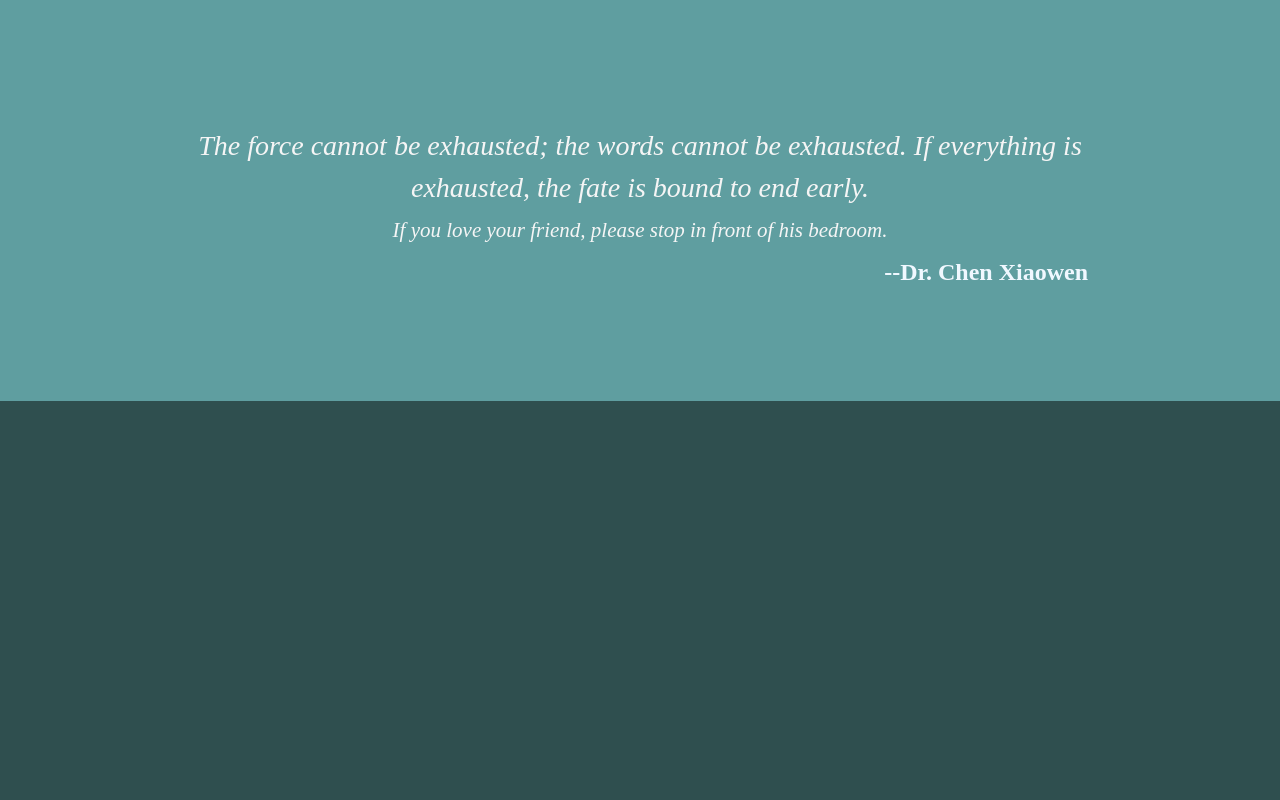
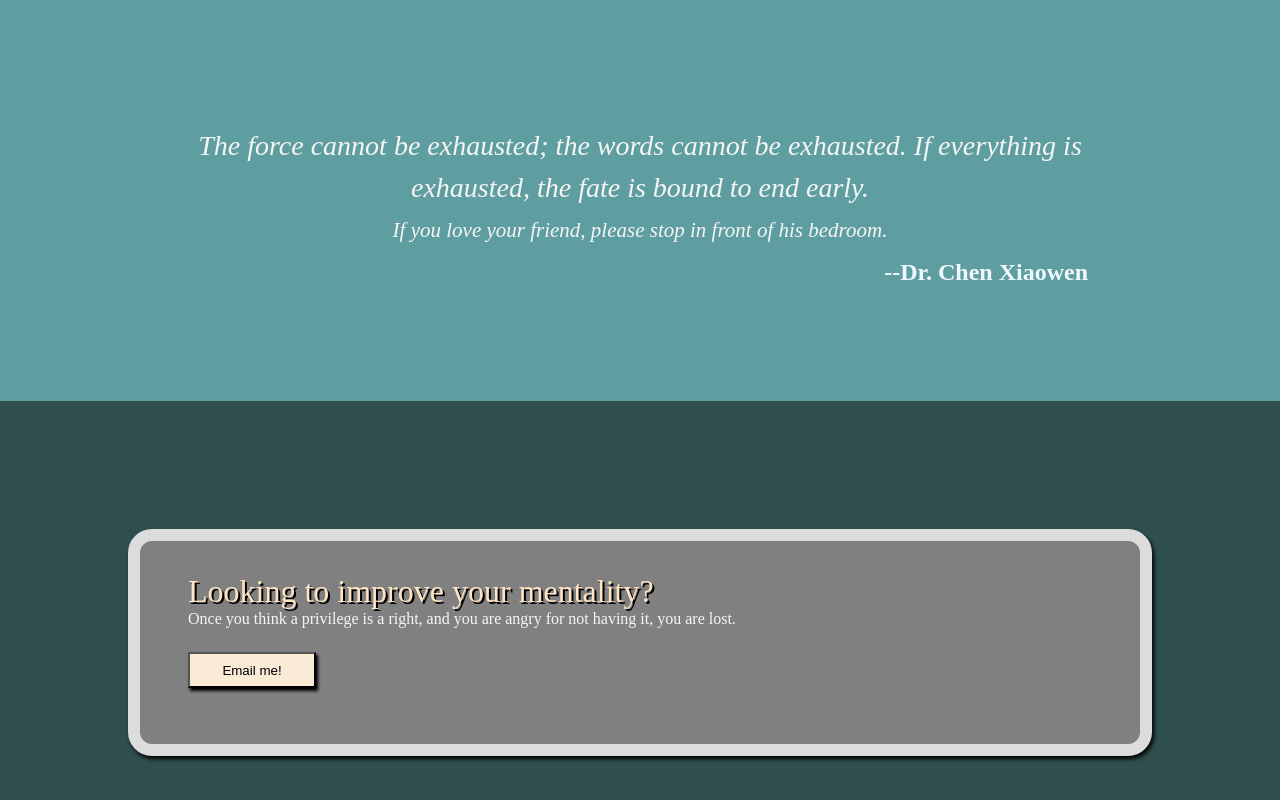
Before and after one commit to apullo777/odin-landing-page, a plain HTML site: page index.html in a window 1280 px wide. Shown: the part 685-1485 px from the top of the page. Before the commit the page ends 1086 px from the top, so only its background shows below. Drawn offline with Linux system fonts and the light colour scheme.

Commit message:
add sign-up section

```diff
--- a/index.html
+++ b/index.html
@@ -55,7 +55,17 @@
             <li id="golden">If you love your friend, please stop in front of his bedroom.</li>
         <p>--Dr. Chen Xiaowen</p>
     </div>
-    <div id="signup-section" class="signup-section"></div>
+    <div id="signup-section" class="signup-section">
+        <div class="email-text">
+            <h2>Looking to improve your mentality?</h2>
+            <p>
+                Once you think a privilege is a right, and you are angry for not having it, you are lost.
+            </p>
+            <button class="email-btn">Email me!</button>
+        </div>
+
+    </div>
+
     <div id="footer" class="footerlayer"></div>
 </div>
 </body>
--- a/style.css
+++ b/style.css
@@ -17,6 +17,14 @@ h1 {
     color: bisque;
     text-shadow: 2px 2px black;
 
+}
+
+h2 {
+    font-family:'Titan One', 'Times New Roman', Times, serif;
+    font-size: 32px;
+    font-weight: 500;
+    color: bisque;
+    text-shadow: 2px 2px black;
 }
 
 a {
@@ -166,6 +174,36 @@ p {
 
 /* Sign-up Section */
 
+.signup-section {
+    display: flex;
+    align-items: center;
+    background-color: gray;
+    border: 12px solid gainsboro;
+    border-radius: 24px;
+    box-shadow: 2px 3px 4px black;
+    margin: 128px;
+    padding: 32px 48px;
+    max-width: 1100px;
+}
+
+.email-btn {
+    flex-shrink: 0;
+    height: 36px;
+    width: 128px;
+    padding: 4px 24px;
+    margin: 24px auto;
+    background-color: antiquewhite;
+    box-shadow: 2px 3px 3px black;
+    font-weight: 400;
+}
+
+.email-btn:hover {
+    font-weight: 800;
+    background-color: goldenrod;
+    border-color:azure;
+    cursor: pointer;
+
+}
 
 .background-container {
 
```
